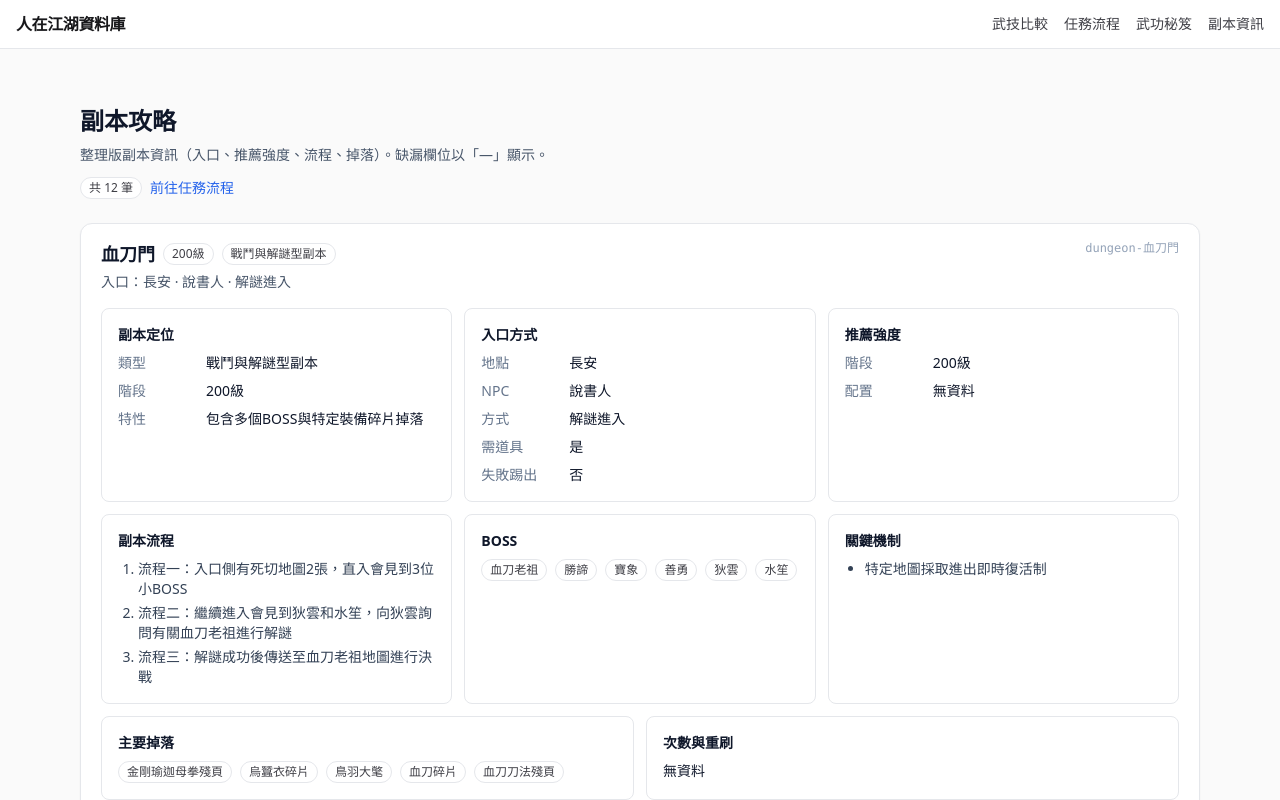
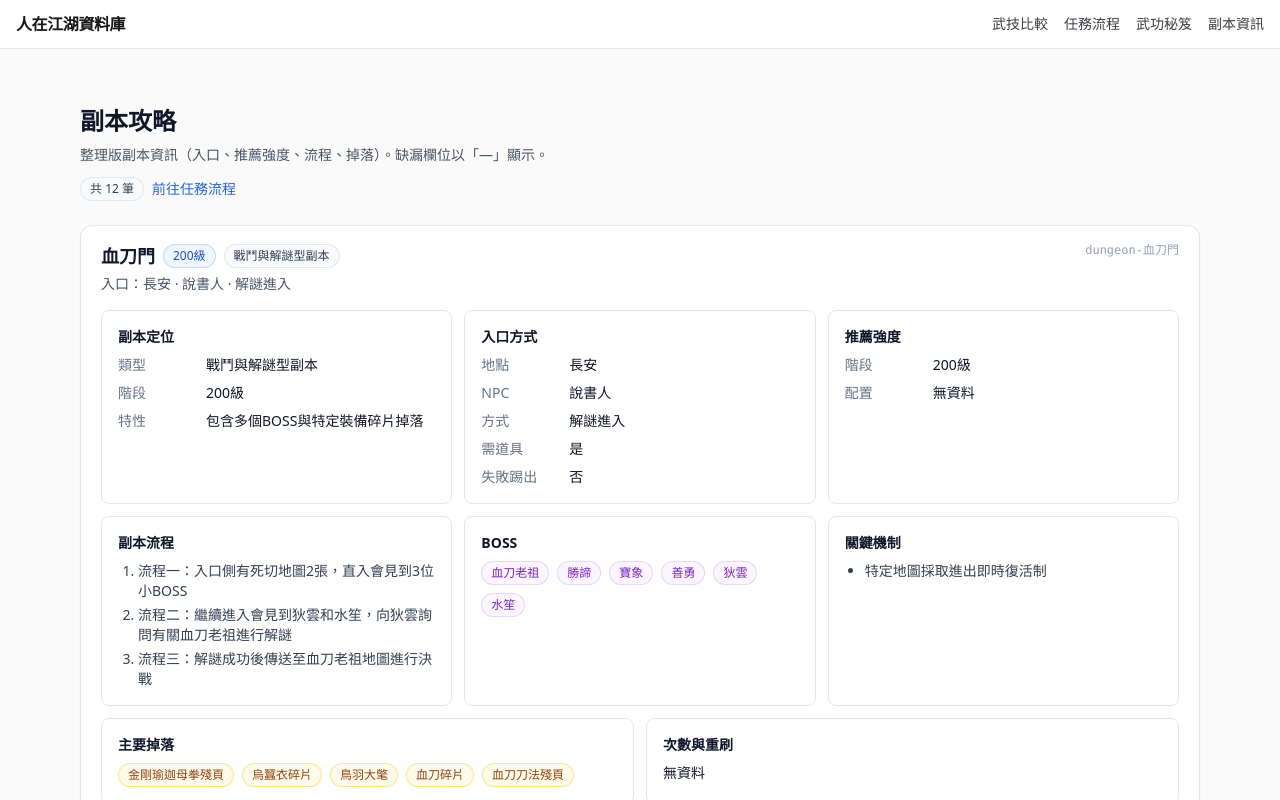
Before and after one commit to s92225/jhdb, a Next.js app: page /dungeons in a window 1280 px wide. Shown: the top 800 px of the page. Built offline with nearby package versions, Linux system fonts and the light colour scheme.

Commit message:
fix: Badge accepts className

```diff
--- a/app/components/Badge.tsx
+++ b/app/components/Badge.tsx
@@ -1,7 +1,22 @@
-export function Badge({ children }: { children: React.ReactNode }) {
+import type { ReactNode } from "react";
+
+export function Badge({
+  children,
+  className = "",
+}: {
+  children: ReactNode;
+  className?: string;
+}) {
   return (
-    <span className="inline-flex items-center rounded-full border bg-white px-2 py-0.5 text-xs text-zinc-700">
+    <span
+      className={[
+        "inline-flex items-center rounded-full border px-2.5 py-1 text-xs font-medium",
+        className,
+      ]
+        .filter(Boolean)
+        .join(" ")}
+    >
       {children}
     </span>
-  )
+  );
 }
```
